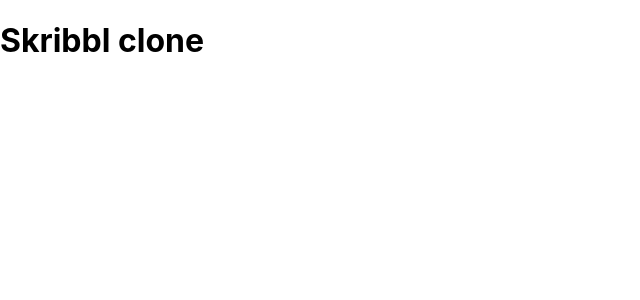
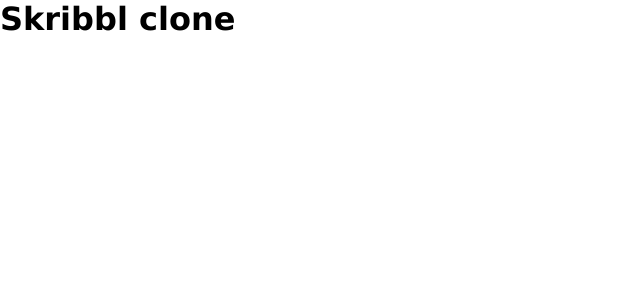
Before and after one commit to KamilHs/skribbl-clon-client, a React (Create React App) app: page / in a window 1280 px wide. Shown: the top 300 px of the page, without its empty margins (0-640 px from the left). Built offline with nearby package versions, Linux system fonts and the light colour scheme.

Commit message:
feat: update base styles

```diff
--- a/src/index.css
+++ b/src/index.css
@@ -1,13 +1,9 @@
-body {
+*,
+*::before,
+*::after {
   margin: 0;
-  font-family: -apple-system, BlinkMacSystemFont, 'Segoe UI', 'Roboto', 'Oxygen',
-    'Ubuntu', 'Cantarell', 'Fira Sans', 'Droid Sans', 'Helvetica Neue',
-    sans-serif;
-  -webkit-font-smoothing: antialiased;
-  -moz-osx-font-smoothing: grayscale;
+  padding: 0;
+  box-sizing: border-box;
+  font-family: "Lucida Sans", "Lucida Sans Regular", "Lucida Grande",
+    "Lucida Sans Unicode", Geneva, Verdana, sans-serif;
 }
-
-code {
-  font-family: source-code-pro, Menlo, Monaco, Consolas, 'Courier New',
-    monospace;
-}
```
